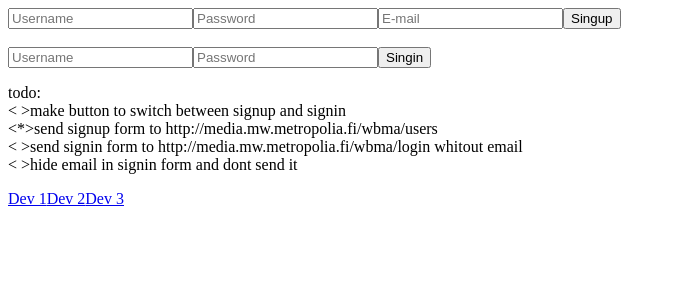
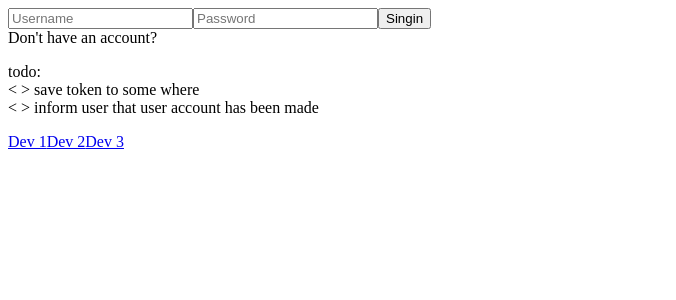
Before and after one commit to tundet/dao-of-code, an Angular app: page /dev3 in a window 1280 px wide. Shown: the top 300 px of the page, without its empty margins (0-676 px from the left). Built offline with nearby package versions, Linux system fonts and the light colour scheme.

Commit message:
Hide/show signin/signup forms by click of link

```diff
--- a/src/app/dev3/dev3.component.html
+++ b/src/app/dev3/dev3.component.html
@@ -1,5 +1,21 @@
-
-<form (ngSubmit)="onSignup()">
+<form (ngSubmit)="onSignin()" *ngIf="signInMode">
+  <input
+    type="text"
+    required
+    [(ngModel)]="signinUser.username"
+    name="username"
+    placeholder="Username"
+  >
+  <input
+    type="password"
+    required
+    [(ngModel)]="signinUser.password"
+    name="password"
+    placeholder="Password"
+  >
+  <button type="submit">Singin</button>
+</form>
+<form (ngSubmit)="onSignup()" *ngIf="!signInMode">
   <input
     type="text"
     required
@@ -22,31 +38,15 @@
     placeholder="E-mail"
   >
   <button type="submit">Singup</button>
-</form><br>
-<form (ngSubmit)="onSignin()">
-  <input
-    type="text"
-    required
-    [(ngModel)]="signinUser.username"
-    name="username"
-    placeholder="Username"
-  >
-  <input
-    type="password"
-    required
-    [(ngModel)]="signinUser.password"
-    name="password"
-    placeholder="Password"
-  >
-  <button type="submit">Singin</button>
 </form>
+<a (click)="changeMode()" class="btn-light link">
+  {{ linkText }}
+</a>
 
 <div>
   <p>
     todo: <br>
-    < >make button to switch between signup and signin<br>
-    <*>send signup form to http://media.mw.metropolia.fi/wbma/users<br>
-    < >send signin form to http://media.mw.metropolia.fi/wbma/login whitout email<br>
-    < >hide email in signin form and dont send it
+    < > save token to some where<br>
+    < > inform user that user account has been made<br>
   </p>
 </div>
--- a/src/app/dev3/dev3.component.ts
+++ b/src/app/dev3/dev3.component.ts
@@ -1,6 +1,5 @@
 import { Component, OnInit } from '@angular/core';
 import {HttpapiService} from "../httpapi.service";
-import {Response} from "@angular/http";
 
 @Component({
   selector: 'app-dev3',
@@ -8,6 +7,9 @@ import {Response} from "@angular/http";
   styleUrls: ['./dev3.component.css']
 })
 export class Dev3Component implements OnInit {
+
+  signInMode: boolean = true;
+  linkText: string = 'Don\'t have an account?';
 
   newUser = {
     username: '',
@@ -19,6 +21,16 @@ export class Dev3Component implements OnInit {
     username: '',
     password: ''
   };
+
+  changeMode() {
+    if (this.signInMode === true) {
+      this.signInMode = false;
+      this.linkText = 'Already have an account?'
+    } else {
+      this.signInMode = true;
+      this.linkText = 'Don\'t have an account?';
+    }
+  }
 
   private onSignup() {
     console.log("Singup! start");
```
